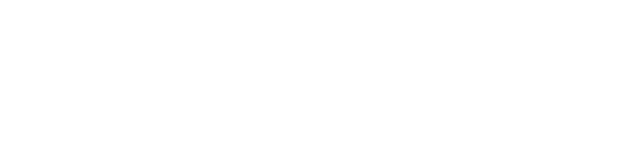
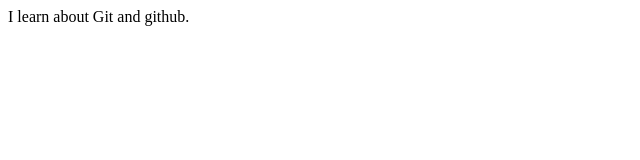
Before and after one commit to Damini-12/Project-2, a plain HTML site: page index.html in a window 1280 px wide. Shown: the whole page, without its empty margins (0-640 px from the left). Drawn offline with Linux system fonts and the light colour scheme.

Commit message:
Changes in body

```diff
--- a/index.html
+++ b/index.html
@@ -6,6 +6,6 @@
     <title>Sample document</title>
 </head>
 <body>
-
+    I learn about Git and github.
 </body>
 </html>
```
